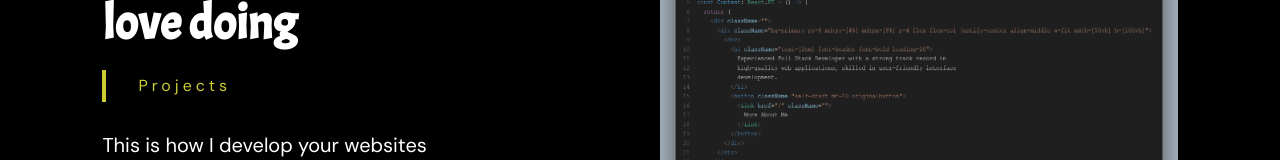
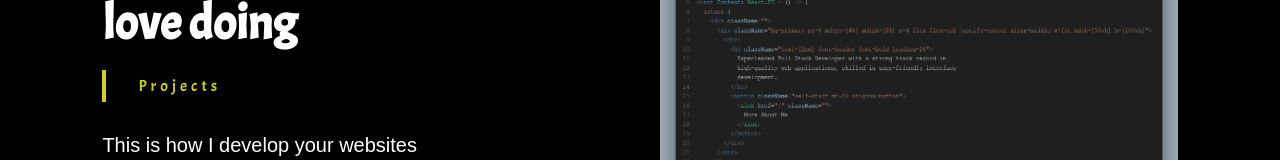
Before and after one commit to UncleP04/PhilipNssien, a Next.js app: page /projects in a window 1280 px wide. Shown: the part 255-415 px from the top of the page. Built offline with nearby package versions, Linux system fonts and the light colour scheme.

Commit message:
updated with font

```diff
--- a/src/components/menubar.tsx
+++ b/src/components/menubar.tsx
@@ -13,7 +13,9 @@ const MenuIconBar: React.FC = () => {
   return (
     <div>
       <nav className="flex w-[100%] bg-transparent justify-between align-middle py-[3%] px-[6%] relative">
+        <Link href='/'>
         <h1 className="text-white font-semibold text-[20px] font-header">PN.</h1>
+        </Link>
         <button
           type="button"
           onClick={toggleMenu}
--- a/src/styles/globals.css
+++ b/src/styles/globals.css
@@ -6,17 +6,18 @@
 @tailwind components;
 @tailwind utilities;
 
-body {
- background: #000;
+:root {
+  --header-font: 'Acme', sans-serif;
+  --text-font: 'Ysabeau Infant', sans-serif;
 }
 
-@layer base {
-  html {
-    font-family: DM Sans, system-ui, sans-serif;
-  }
+body {
+  font-family: var(--text-font);
+  background: #000;
 }
-h1, button, Link{
-  font-family: 'Acme', sans-serif;
+
+h1, h2, h3, h4, h5, h6 {
+  font-family: var(--header-font);
 }
 
 .navbar{
```
